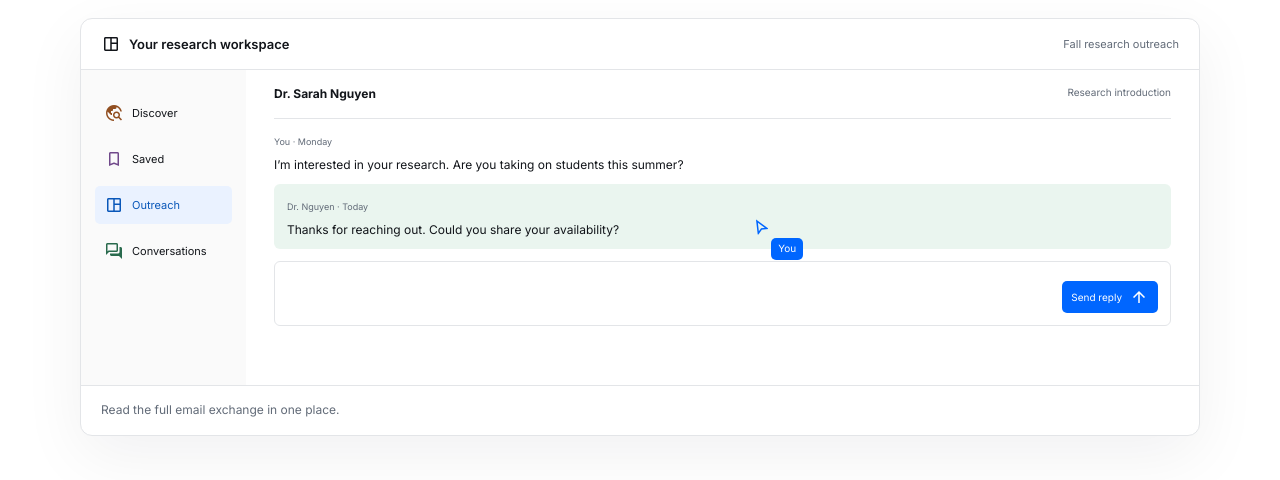
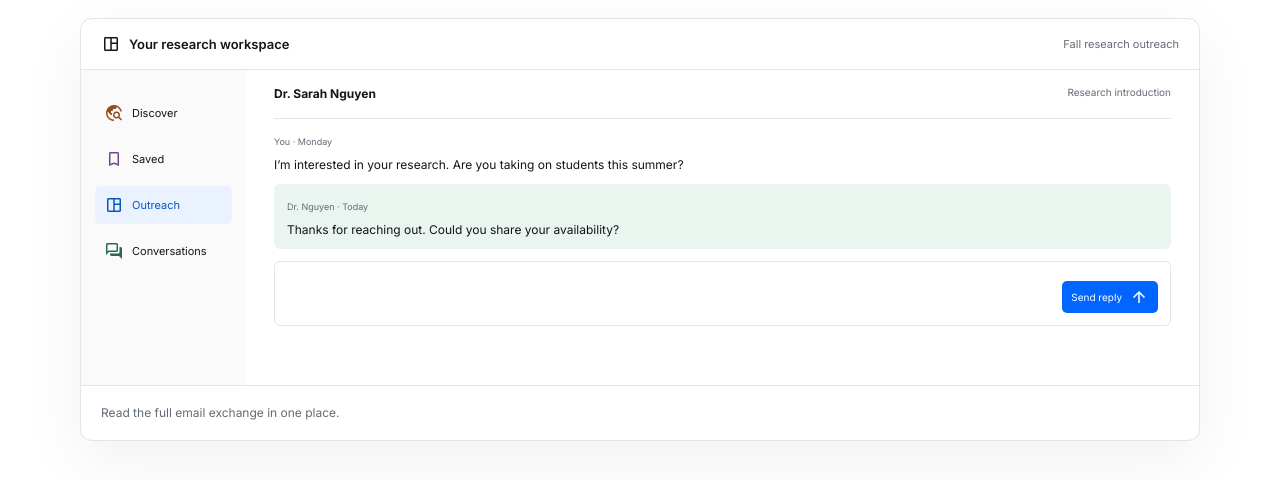
Before and after one commit to WanderingWalnut/UResearch, a Next.js app in the folder u-research/: page / in a window 1280 px wide. Shown: the part 438-918 px from the top of the page. Built offline with nearby package versions, Linux system fonts and the light colour scheme.

Commit message:
Fix landing demo cursor alignment and reply sequence

```diff
--- a/u-research/components/landing/landing.module.css
+++ b/u-research/components/landing/landing.module.css
@@ -9,7 +9,7 @@
 .demoHeader { border-bottom: 1px solid var(--border); }
 .demoHeader strong { display: flex; align-items: center; gap: var(--space-2); font-size: 13px; font-weight: 600; }
 .demoHeader > span { font-size: 11px; color: var(--muted); }
-.demoFooter { border-top: 1px solid var(--border); font-size: var(--text-caption); color: var(--muted); }
+.demoFooter { min-height: 55px; border-top: 1px solid var(--border); font-size: var(--text-caption); color: var(--muted); }
 .canvas { height: 315px; position: relative; display: flex; overflow: hidden; background: var(--canvas); isolation: isolate; }
 .rail { width: 165px; padding: 24px 14px; flex-shrink: 0; background: var(--surface-subtle); display: flex; flex-direction: column; gap: var(--space-2); }
 .rail > span { display: flex; gap: var(--space-2); align-items: center; font-size: 11px; padding: 9px; }
@@ -34,16 +34,19 @@
 .typed { opacity: 0; }
 .send { display: inline-flex; align-items: center; flex-shrink: 0; gap: 7px; background: var(--action); color: var(--surface); padding: 6px 9px; border-radius: var(--radius-small); font-size: 10px; }
 .sent { display: inline-flex; align-items: center; gap: 5px; font-size: 10px; color: var(--success); background: var(--success-surface); margin-top: var(--space-2); padding: 4px 7px; border-radius: var(--radius-small); opacity: 0; }
-.cursor { position: absolute; top: 58%; left: 68%; color: var(--action); z-index: 3; pointer-events: none; display: flex; align-items: flex-start; transition: transform var(--duration-cursor) var(--ease-out), opacity var(--duration-fast) ease-out; opacity: 0; }
-.cursor > span:first-child { transform: rotate(-75deg); }
-.cursor > span:last-child { background: var(--action); color: var(--surface); padding: 3px 7px; border-radius: var(--radius-small); font-size: 10px; margin-top: 20px; }
-.canvas[data-step="1"] .cursor { opacity: 1; transform: translate(-280px,-100px); }
+.cursor { position: absolute; top: 0; left: 0; transform: translate(var(--card-x, 0px), var(--card-y, 0px)); color: var(--action); z-index: 3; pointer-events: none; display: flex; align-items: flex-start; transition: transform var(--duration-cursor) var(--ease-out), opacity var(--duration-fast) ease-out; opacity: 0; }
+.cursor > svg { flex-shrink: 0; transform: translate(-.75px, -.75px); }
+.cursor > span { background: var(--action); color: var(--surface); padding: 3px 7px; border-radius: var(--radius-small); font-size: 10px; margin-top: 20px; }
+.canvas[data-step="1"] .cursor { opacity: 1; }
 .canvas[data-step="1"] .target { background: var(--selection); }
-.canvas[data-step="2"] .exchange, .canvas[data-step="3"] .exchange, .canvas[data-step="4"] .exchange { opacity: 1; }
-.canvas[data-step="2"] .cursor { opacity: 1; transform: translate(-90px,-35px); }
-.canvas[data-step="3"] .cursor { opacity: 1; transform: translate(70px,30px); }
-.canvas[data-step="3"] .typed, .canvas[data-step="4"] .typed, .canvas[data-step="4"] .sent { opacity: 1; }
-.canvas[data-step="4"] .send { opacity: .55; }
+.canvas[data-step="2"] .exchange, .canvas[data-step="3"] .exchange, .canvas[data-step="4"] .exchange, .canvas[data-step="5"] .exchange { opacity: 1; }
+.canvas[data-step="2"] .cursor { transform: translate(var(--compose-x), var(--compose-y)); }
+.canvas[data-step="3"] .cursor { opacity: 1; transform: translate(var(--compose-x), var(--compose-y)); }
+.canvas[data-step="4"] .cursor, .canvas[data-step="5"] .cursor { transform: translate(var(--send-x), var(--send-y)); }
+.canvas[data-step="4"] .cursor { opacity: 1; }
+.canvas[data-step="3"] .typed, .canvas[data-step="4"] .typed, .canvas[data-step="5"] .typed, .canvas[data-step="5"] .sent { opacity: 1; }
+.canvas[data-step="4"] .send { background: var(--action-hover); transition: background-color var(--duration-fast) var(--duration-cursor); }
+.canvas[data-step="5"] .send { opacity: .55; }
 @media (max-width: 1160px) { .demo { margin-left: var(--space-6); margin-right: var(--space-6); } }
 @media (max-width: 760px) {
   .header { padding: var(--space-5) var(--space-4); gap: var(--space-3); }
@@ -66,8 +69,6 @@
   .mailHeading { display: block; }
   .mailHeading span { display: block; margin-top: 3px; }
   .mail p, .reply { font-size: 11px; }
-  .canvas[data-step="1"] .cursor { transform: translate(-150px,-105px); }
-  .canvas[data-step="3"] .cursor { transform: translate(0,35px); }
 }
 @media (prefers-reduced-motion: reduce) {
   .cursor { display: none; }
--- a/u-research/components/landing/product-demo.tsx
+++ b/u-research/components/landing/product-demo.tsx
@@ -9,7 +9,8 @@ const captions = [
   "Open an Outreach Thread from your board.",
   "Read the full email exchange in one place.",
   "Write a thoughtful reply with the context in view.",
-  "Keep the conversation moving.",
+  "Send your reply in the same conversation.",
+  "Your reply is sent. Keep the whole exchange together.",
 ];
 const navigation: [IconName, string][] = [
   ["travel_explore", "Discover"], ["bookmark", "Saved"],
@@ -18,11 +19,30 @@ const navigation: [IconName, string][] = [
 
 export function ProductDemo() {
   const root = useRef<HTMLElement>(null);
+  const canvas = useRef<HTMLDivElement>(null);
   const [step, setStep] = useState(0);
   const [hovered, setHovered] = useState(false);
   const [focused, setFocused] = useState(false);
   const [motionPaused, setMotionPaused] = useState(false);
   const paused = hovered || focused || motionPaused;
+
+  useEffect(() => {
+    const frame = canvas.current!;
+    const targets = [...frame.querySelectorAll<HTMLElement>("[data-cursor-target]")];
+    const measure = () => {
+      const origin = frame.getBoundingClientRect();
+      for (const target of targets) {
+        const bounds = target.getBoundingClientRect();
+        const name = target.dataset.cursorTarget;
+        frame.style.setProperty(`--${name}-x`, `${bounds.left - origin.left + bounds.width / 2}px`);
+        frame.style.setProperty(`--${name}-y`, `${bounds.top - origin.top + bounds.height / 2}px`);
+      }
+    };
+    const observer = new ResizeObserver(measure);
+    [frame, ...targets].forEach((element) => observer.observe(element));
+    measure();
+    return () => observer.disconnect();
+  }, []);
 
   useEffect(() => {
     const reducedMotion = window.matchMedia("(prefers-reduced-motion: reduce)");
@@ -58,14 +78,14 @@ export function ProductDemo() {
         <strong><Icon name="space_dashboard" />Your research workspace</strong>
         <span>Fall research outreach</span>
       </div>
-      <div className={styles.canvas} data-step={step} aria-hidden="true">
+      <div ref={canvas} className={styles.canvas} data-step={step} aria-hidden="true">
         <div className={styles.rail}>
           {navigation.map(([icon, label]) => <span key={label} className={label === "Outreach" ? styles.selected : undefined}><Icon name={icon} />{label}</span>)}
         </div>
         <div className={styles.board}>
           <div className={styles.lane}>
             <div className={styles.laneHeading}><StatusBadge status="sent" /><small>2</small></div>
-            <div className={`${styles.card} ${styles.target}`}><Avatar initials="SN" /><div><b>Dr. Sarah Nguyen</b><small>Research introduction · 2 days ago</small></div></div>
+            <div data-cursor-target="card" className={`${styles.card} ${styles.target}`}><Avatar initials="SN" /><div><b>Dr. Sarah Nguyen</b><small>Research introduction · 2 days ago</small></div></div>
             <div className={styles.card}><Avatar initials="MK" tone="purple" /><div><b>Dr. Michael Kim</b><small>Robotics · Yesterday</small></div></div>
           </div>
           <div className={styles.lane}>
@@ -81,15 +101,14 @@ export function ProductDemo() {
           <div className={styles.mailHeading}><b>Dr. Sarah Nguyen</b><span>Research introduction</span></div>
           <div className={styles.mail}><small>You · Monday</small><p>I’m interested in your research. Are you taking on students this summer?</p></div>
           <div className={`${styles.mail} ${styles.received}`}><small>Dr. Nguyen · Today</small><p>Thanks for reaching out. Could you share your availability?</p></div>
-          <div className={styles.reply}><span className={styles.typed}>I’m available from May through August.</span><span className={styles.send}>Send reply <Icon name="arrow_upward" /></span></div>
+          <div className={styles.reply}><span data-cursor-target="compose" className={styles.typed}>I’m available from May through August.</span><span data-cursor-target="send" className={styles.send}>Send reply <Icon name="arrow_upward" /></span></div>
           <span className={styles.sent}><Icon name="check" />Reply sent</span>
         </div>
-        <div className={styles.cursor}><Icon name="near_me" /><span>You</span></div>
+        <div className={styles.cursor}><svg viewBox="0 0 24 28" width="18" height="21" aria-hidden="true"><path d="M1 1v22l6-6 4 9 4-2-4-9h9Z" fill="white" stroke="currentColor" strokeWidth="1.5" strokeLinejoin="round" /></svg><span>You</span></div>
       </div>
       <div className={styles.demoFooter}>
         <span aria-hidden="true">{captions[step]}</span>
         <label className={styles.motionSetting}><input type="checkbox" checked={motionPaused} onChange={(event) => setMotionPaused(event.target.checked)} />Pause animation</label>
-
       </div>
     </section>
   );
```
Also changed, not shown: 2 other files (tests, documents, lock files or other folders).
